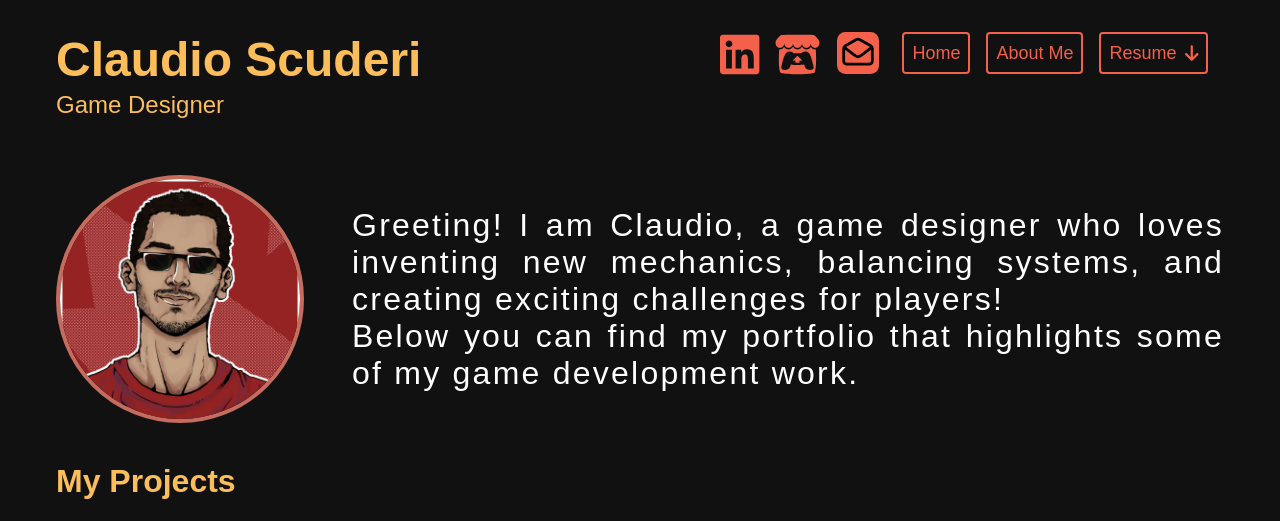
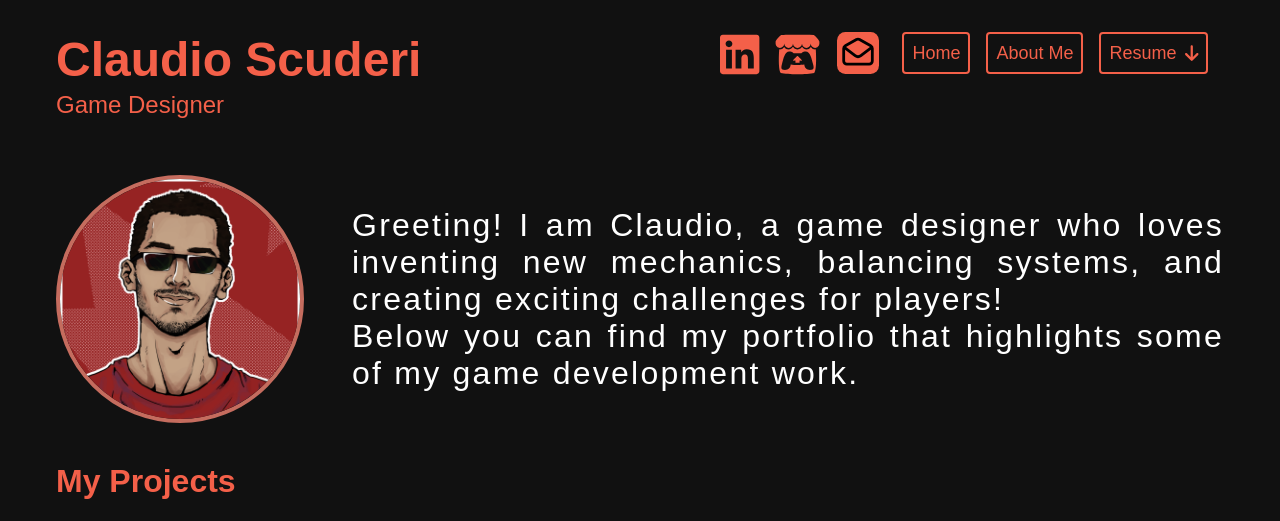
Before and after one commit to ClaudioScuderiGD/claudioscuderigd.github.io, a plain HTML site: page index.html in a window 1280 px wide. Shown: the top 521 px of the page. Drawn offline with Linux system fonts and the light colour scheme; grey boxes are pictures that could not be loaded.

Commit message:
color changes

```diff
--- a/style.css
+++ b/style.css
@@ -119,20 +119,20 @@ body.modal-active {
 }
 
 .content-wrapper .header-link {
-    color: #fbbe5b;
+    color: #f46049;
     text-decoration: none
 }
 
 .content-wrapper .header h1 {
     font-size: 2.5rem;
-    color: #fbbe5b;
+    color: #f46049;
     margin: 0 0 16px 0
 }
 
 @media(min-width: 768px) {
     .content-wrapper .header h1 {
         font-size: 3rem;
-        color: #fbbe5b;
+        color: #f46049;
         margin: 0 0 16px 0
     }
 }
@@ -241,7 +241,7 @@ body.modal-active {
 h2 {
     font-size: 1.5rem;
     font-weight: 700;
-    color: #fbbe5b;
+    color: #f46049;
     margin: 16px 0
 }
 
@@ -1631,7 +1631,7 @@ body.isHome .goHomeButton {
 
 .highlight {
     font-weight: bold;
-    color: #fbbe5b;
+    color: #f46049;
 }
 
 game-information {
```
